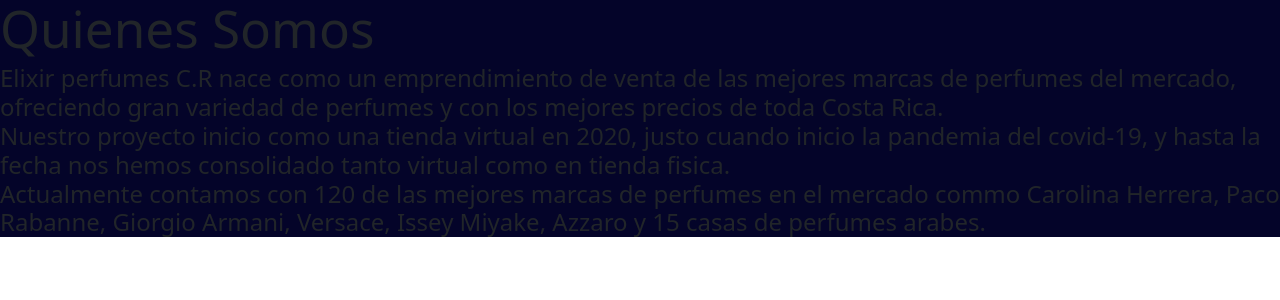
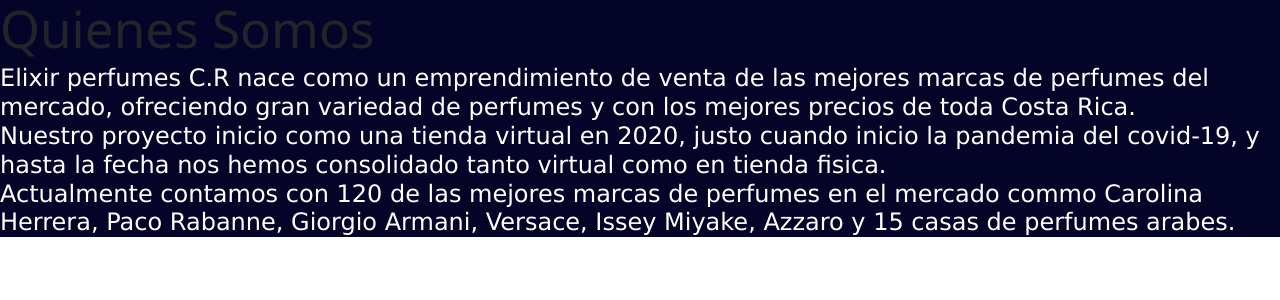
Before and after one commit to Javier348solis/Final-proyecto-Front-end, a React (Vite) app: page /QuienesSomos in a window 1280 px wide. Shown: the top 300 px of the page. Built offline with nearby package versions, Linux system fonts and the light colour scheme.

Commit message:
add button to come back to PrincipalPage

```diff
--- a/src/App.css
+++ b/src/App.css
@@ -85,5 +85,8 @@
   display: grid;
  padding: 10px;
  margin-bottom: 5px;
-
 }
+.Cambio-color-letra{
+  font-family: 'Lucida Sans', 'Lucida Sans Regular', 'Lucida Grande', 'Lucida Sans Unicode', Geneva, Verdana, sans-serif;
+  color: white;
+}
--- a/src/Paginas/InicioSesi.jsx
+++ b/src/Paginas/InicioSesi.jsx
@@ -38,7 +38,6 @@
       <input onChange={(e)=> {setCorreo(e.target.value)}} type="text" placeholder='Correo electronico'/>
       <input onChange={(e)=> {setPassword(e.target.value)}} type="password" placeholder='Contraseña'/>
       <button onClick={validarInputs}>Ingresar</button>
-      <a href="">No tienes una cuenta?</a>
     </div>
   )
 }
--- a/src/components/NavBar.jsx
+++ b/src/components/NavBar.jsx
@@ -15,6 +15,9 @@
   function Women() {
     ruta('/Mujeres')
   }
+  function Volver() {
+    ruta('/home')
+  }
     return (
     <>
      <nav className='fondo-2'>
@@ -23,8 +26,7 @@
         <a className='HowareWe' href="" onClick={contact}>Contacto</a>
         <a className='HowareWe' href="" onClick={Women}>Mujeres</a>
         <a className='HowareWe' href="" onClick={Men}>Hombres</a>
-        <input type="text" placeholder='Buscar Perfume'/>
-        <button className='boton-buscar'>Buscar</button>
+        <button className='boton-volver' onClick={Volver}>Volver</button>
 
      </nav>
 
--- a/src/components/QuienesSomos.jsx
+++ b/src/components/QuienesSomos.jsx
@@ -5,7 +5,7 @@
     <div className='fondo3'>
      <h1 c>Quienes Somos</h1>
      <div>
-     <h4>
+     <h4 className='Cambio-color-letra'>
          Elixir perfumes C.R nace como un emprendimiento de venta de las mejores marcas de perfumes del mercado, ofreciendo gran variedad de perfumes y con los mejores precios de toda Costa Rica. <br/>
          Nuestro proyecto inicio como una tienda virtual en 2020, justo cuando inicio la pandemia del covid-19, y hasta la fecha nos hemos consolidado tanto virtual como en tienda fisica. <br />
          Actualmente contamos con 120 de las mejores marcas de perfumes en el mercado commo Carolina Herrera, Paco Rabanne, Giorgio Armani, Versace, Issey Miyake, Azzaro y 15 casas de perfumes arabes.
```
